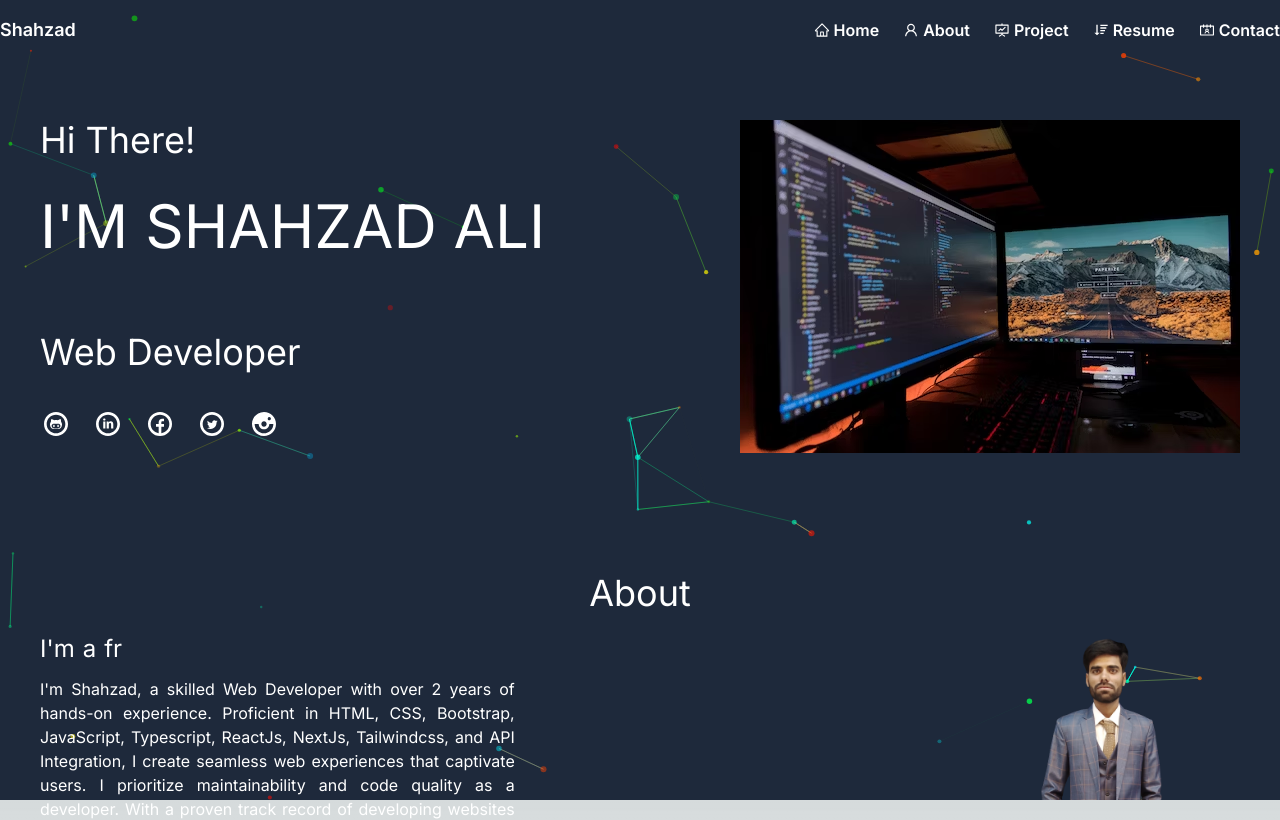
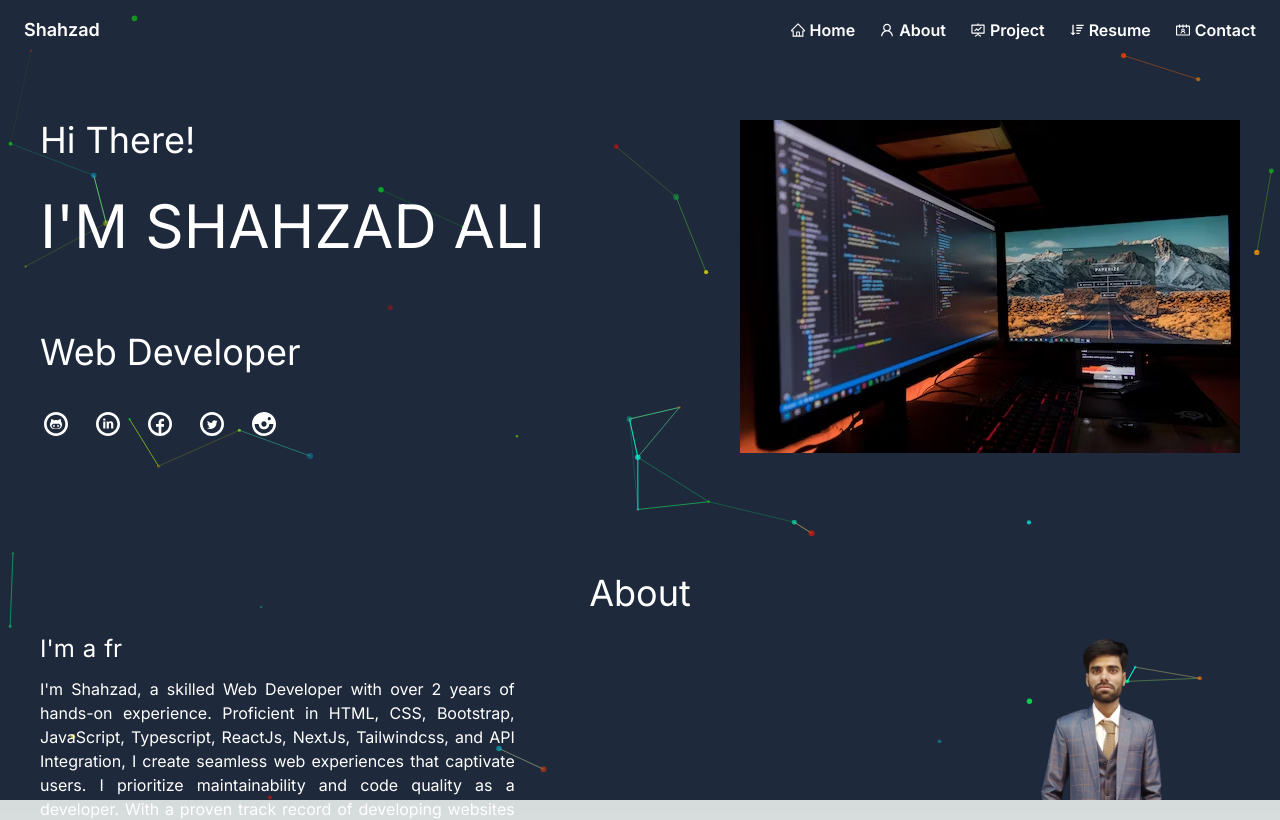
Before and after one commit to ShahzadAliSoomro/Animation-Particles-TypeScript, a Next.js app: page / in a window 1280 px wide. Shown: the top 820 px of the page. Built offline with nearby package versions, Linux system fonts and the light colour scheme.

Commit message:
change the text of navbar

```diff
--- a/app/components/Header.tsx
+++ b/app/components/Header.tsx
@@ -36,7 +36,7 @@ export default function Header() {
   return (
     <div className={`fixed w-full transition-all duration-300
     ${navbarBgColor === "white" ? "bg-white opacity-90" : "bg-transparent"}`} style={{ zIndex: 100 }}>
-      <div className="container mx-auto py-4">
+      <div className="container mx-auto py-4 lg:px-6 px-0">
         <div className={`md:hidden pr-3 flex justify-end ${navbarBgColor === "white" ? "text-black" : "text-white"}`}>
           <button onClick={() => setMobileMenuOpen(prevState => !prevState)}>
             <AiOutlineMenu className="w-8 h-8"/>
```
